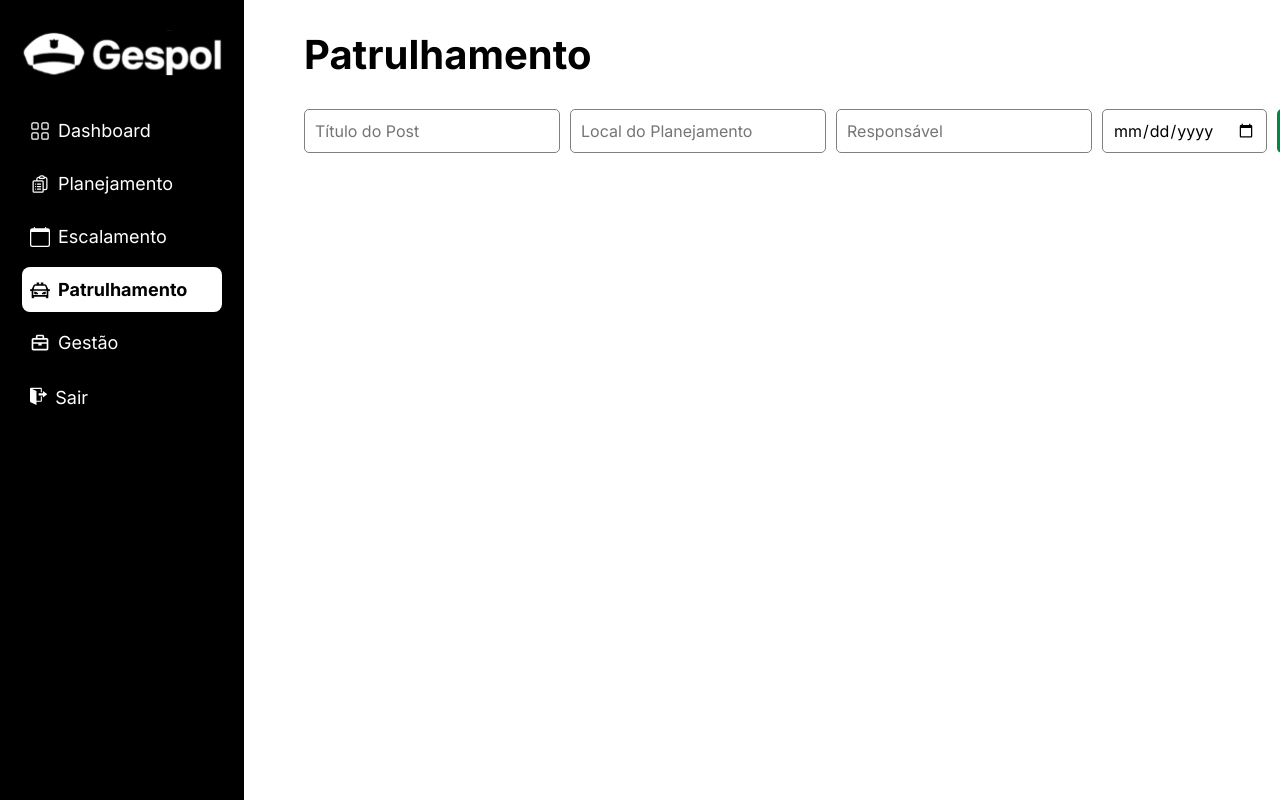
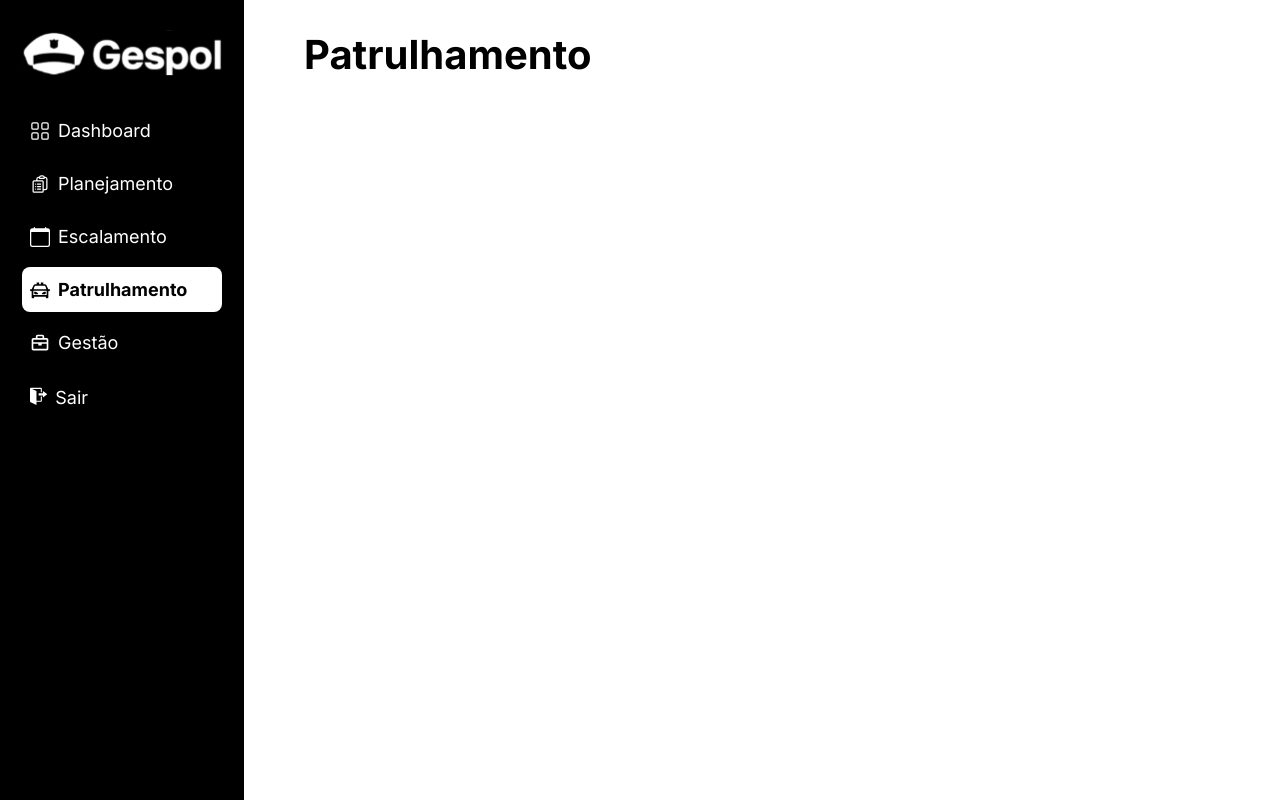
Before and after one commit to xbozo/gespol-system, a React (Vite) app: page /patrolling in a window 1280 px wide. Built offline with nearby package versions, Linux system fonts and the light colour scheme.

Commit message:
fixed something wrong

```diff
--- a/db.json
+++ b/db.json
@@ -1,39 +1,11 @@
 {
   "plannings": [
     {
-      "title": "123",
+      "title": "bbb",
       "location": "123",
-      "date": "2020-05-01",
+      "date": "2000-02-10",
       "responsible": "123",
-      "id": "5ca94167-d3bc-4457-a48d-ec9dfae25e12"
-    },
-    {
-      "title": "123",
-      "location": "123",
-      "date": "2020-04-01",
-      "responsible": "123",
-      "id": "130cb8e2-bec6-4ccd-b434-9e1ab3fc4f3c"
-    },
-    {
-      "title": "123",
-      "location": "123",
-      "date": "2020-05-31",
-      "responsible": "123",
-      "id": "583a9644-1efb-4676-b8f1-e7fb3cea56fb"
-    },
-    {
-      "title": "bbb",
-      "location": "bbb",
-      "date": "2020-07-31",
-      "responsible": "sdasd",
-      "id": "0f6ae4e9-390a-4d80-b95d-d7ed9216f06f"
-    },
-    {
-      "title": "123",
-      "location": "123",
-      "date": "2020-05-31",
-      "responsible": "123",
-      "id": "b2bcefd4-af80-4e6f-9666-95a29a2e40b2"
+      "id": "006bceb2-d3e4-4528-b8e1-756bc8f4e803"
     }
   ]
 }
--- a/src/Router.tsx
+++ b/src/Router.tsx
@@ -1,8 +1,8 @@
 import { BrowserRouter, Route, Routes } from "react-router-dom";
 import { Dashboard } from "./pages/Dashboard";
 import { Login } from "./pages/Login";
-import { Patrolling } from "./pages/Patrolling";
-import { Planning } from "./pages/Planning";
+import { Patrulhamento } from "./pages/Patrulhamento";
+import { Planejamento } from "./pages/Planejamento";
 
 export function RouterList() {
     return (
@@ -10,8 +10,8 @@ export function RouterList() {
             <Routes>
                 <Route path="/" element={<Login />} />
                 <Route path="/dashboard" element={<Dashboard />} />
-                <Route path="/planning" element={<Planning />} />
-                <Route path="/patrolling" element={<Patrolling />} />
+                <Route path="/planning" element={<Planejamento />} />
+                <Route path="/patrolling" element={<Patrulhamento />} />
             </Routes>
         </BrowserRouter>
     );
--- a/src/pages/Patrolling/index.tsx
+++ /dev/null
@@ -1,97 +0,0 @@
-import { useState } from "react";
-
-import { PlanningType } from "../../@types/PlanningType";
-import { Header } from "../../components/Header";
-import { PlanningItem } from "../../components/PlanningItem";
-import { Title } from "../../components/Title";
-import * as C from "./styles";
-
-export function Patrolling() {
-    const [titleInput, setTitleInput] = useState<string>("");
-    const [locationNameInput, setLocationNameInput] = useState<string>("");
-    const [responsibleInput, setResponsibleInput] = useState<string>("");
-    const [dateInput, setDateInput] = useState("");
-
-    const [plannings, setPlannings] = useState<PlanningType[]>([]);
-
-    function handleAddPlanning() {
-        if (
-            titleInput.trim() === "" ||
-            locationNameInput.trim() === "" ||
-            responsibleInput.trim() === ""
-        ) {
-            alert("Por favor, preencha todos os campos obrigatórios.");
-            return;
-        }
-
-        const newPlanning: PlanningType = {
-            title: titleInput,
-            location: locationNameInput,
-            date: dateInput,
-            responsible: responsibleInput,
-        };
-
-        setPlannings([...plannings, newPlanning]);
-
-        setTitleInput("");
-        setLocationNameInput("");
-        setResponsibleInput("");
-    }
-
-    return (
-        <C.Container>
-            <Header activeItem={"patrolling"} />
-
-            <C.Content>
-                <Title title={"Patrulhamento"} />
-                <div className="form">
-                    <input
-                        type="text"
-                        placeholder="Título do Post"
-                        value={titleInput}
-                        onChange={(e) => setTitleInput(e.target.value)}
-                        className="crud-input"
-                    />
-                    <input
-                        type="text"
-                        placeholder="Local do Planejamento"
-                        value={locationNameInput}
-                        onChange={(e) => setLocationNameInput(e.target.value)}
-                        className="crud-input"
-                    />
-                    <input
-                        type="text"
-                        placeholder="Responsável"
-                        value={responsibleInput}
-                        onChange={(e) => setResponsibleInput(e.target.value)}
-                        className="crud-input"
-                    />
-                    <input
-                        type="date"
-                        placeholder="Data da Operação"
-                        value={dateInput}
-                        onChange={(e) => setDateInput(e.target.value)}
-                        className="crud-input"
-                    />
-                    <button
-                        onClick={() => handleAddPlanning()}
-                        className="bg-blue-500 rounded py-2 ease-in-out duration-200 hover:bg-blue-600"
-                    >
-                        Adicionar Post
-                    </button>
-                </div>
-                <div className="plannings-list">
-                    {plannings.map((item, index) => (
-                        <PlanningItem
-                            key={index}
-                            title={item.title}
-                            location={item.location}
-                            responsible={item.responsible}
-                            date={item.date}
-                        />
-                    ))}
-                </div>
-            </C.Content>
-        </C.Container>
-    );
-}
--- /dev/null
+++ b/src/pages/Patrulhamento/index.tsx
@@ -0,0 +1,15 @@
+import { Header } from "../../components/Header";
+import { Title } from "../../components/Title";
+import * as C from "./styles";
+
+export function Patrulhamento() {
+    return (
+        <C.Container>
+            <Header activeItem={"patrolling"} />
+
+            <C.Content>
+                <Title title={"Patrulhamento"} />
+            </C.Content>
+        </C.Container>
+    );
+}
--- a/src/pages/Planning/index.tsx
+++ b/src/pages/Planejamento/index.tsx
@@ -10,7 +10,7 @@ import { api } from "../../libs/axios";
 import { PlanningsReducer } from "../../reducers/PlanningsReducer";
 import * as C from "./styles";
 
-export function Planning() {
+export function Planejamento() {
     const [plannings, dispatch] = useReducer(PlanningsReducer, []);
 
     const [titleInput, setTitleInput] = useState<string>("");
@@ -80,27 +80,23 @@ export function Planning() {
                     <input
                         type="text"
                         placeholder="Título da Operação"
-                        value={titleInput}
                         onChange={(e) => setTitleInput(e.target.value)}
                         className="crud-input"
                     />
                     <input
                         type="text"
                         placeholder="Local do Planejamento"
-                        value={locationNameInput}
                         onChange={(e) => setLocationNameInput(e.target.value)}
                         className="crud-input"
                     />
                     <input
                         type="text"
                         placeholder="Responsável"
-                        value={responsibleInput}
                         onChange={(e) => setResponsibleInput(e.target.value)}
                         className="crud-input"
                     />
                     <input
                         type="date"
-                        value={dateInput}
                         onChange={(e) => setDateInput(e.target.value)}
                         className="crud-input"
                     />
```
Also changed, not shown: src/pages/Patrulhamento/styles.ts (renamed from src/pages/Patrolling/styles.ts), src/pages/Planejamento/styles.ts (renamed from src/pages/Planning/styles.ts).
